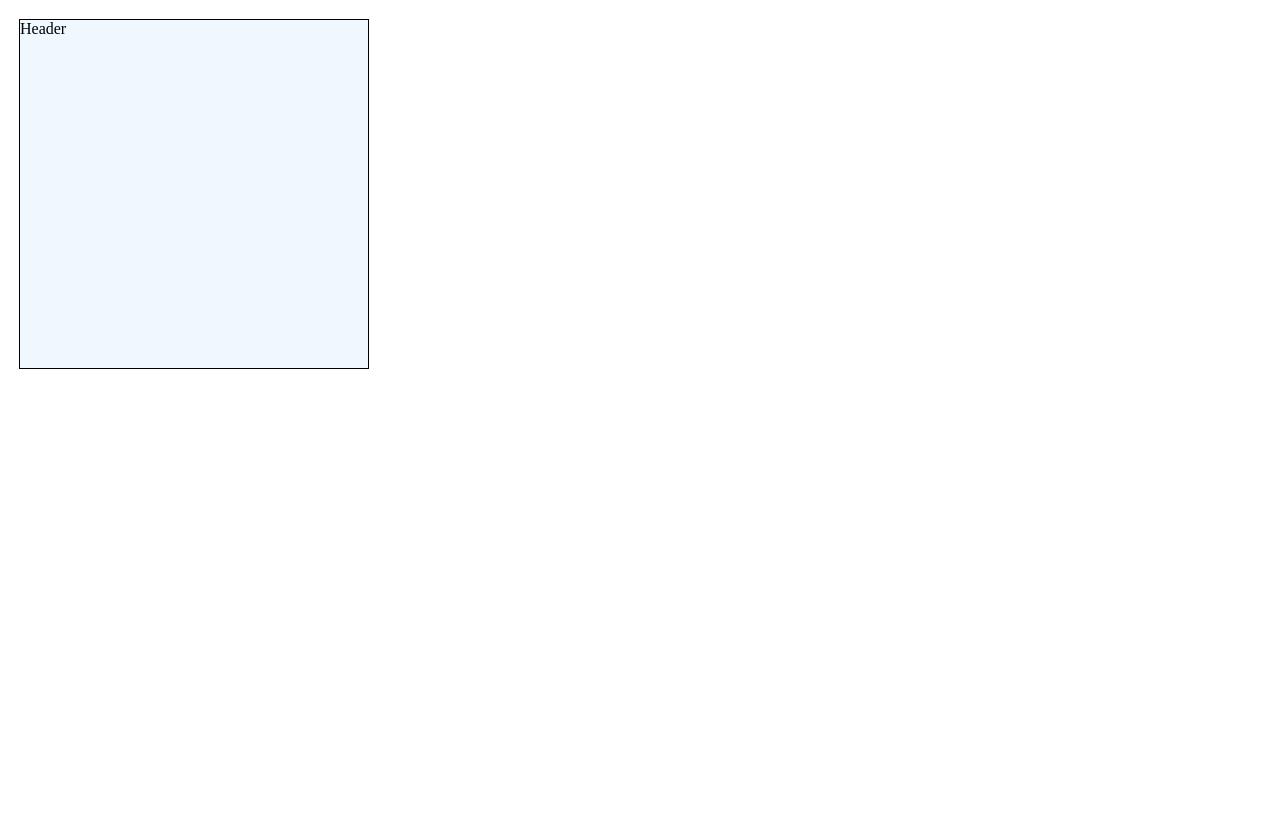
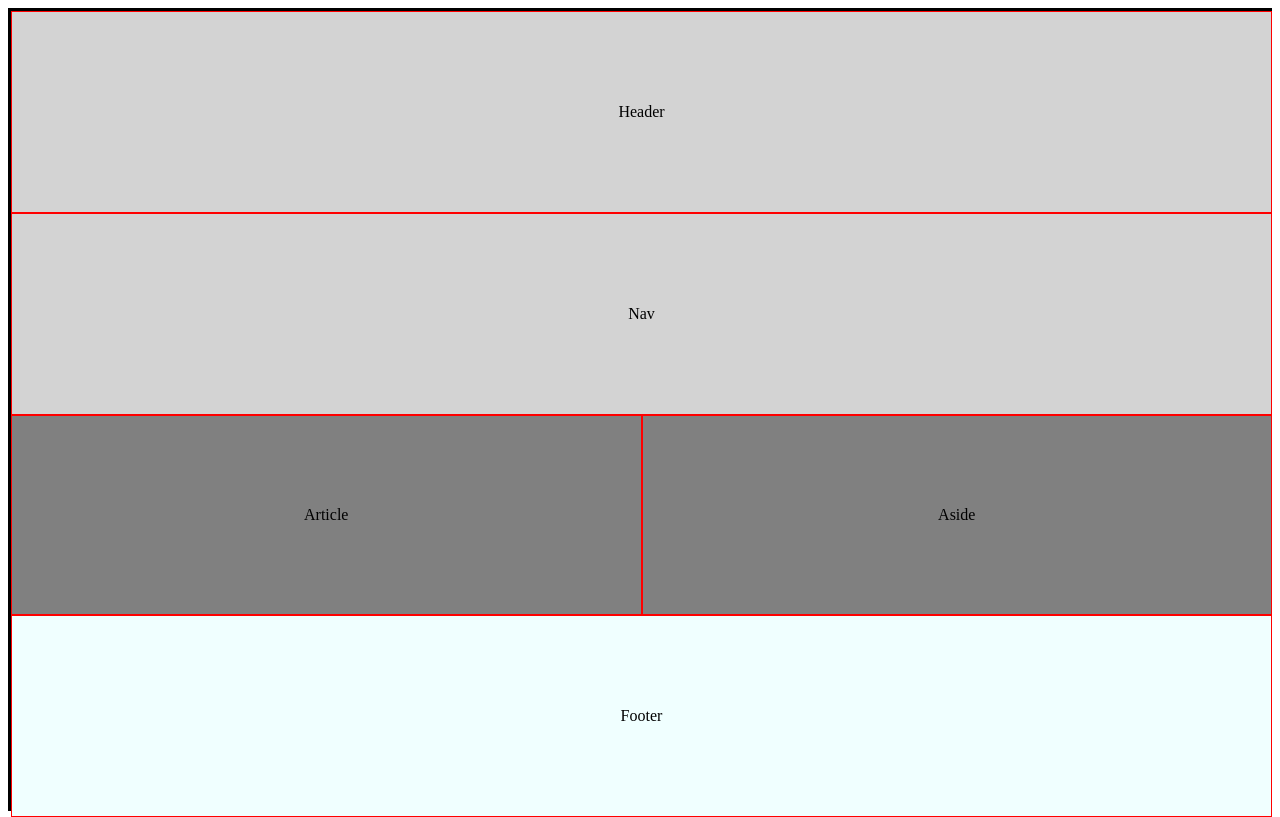
Before and after one commit to phs2201/TIL, a plain HTML site: page 12.5/221205_html2.html in a window 1280 px wide. Drawn offline with Linux system fonts and the light colour scheme; files that its build step writes are made by us from their sources.

Commit message:
day2_css

```diff
--- a/12.5/221205_html2.html
+++ b/12.5/221205_html2.html
@@ -5,29 +5,77 @@
     <meta http-equiv="X-UA-Compatible" content="IE=edge">
     <meta name="viewport" content="width=device-width, initial-scale=1.0">
     <title>Document</title>
-    <link href="styles/style.css" rel="stylesheet" type="text/css">
+    <!-- <link href="style.css" rel="stylesheet" type="text/css"> -->
     <style>
-        *{
-            margin: 0;
-            padding: 0;
+        html {
+            height: 100%;}
+
+        body {
+            height: 100%;
+            border-top: 3px solid black;
+            border-left: 3px solid black;
         }
+        header {
+            height: 25%;
+            background-color: lightgrey;
+            display: flex;
+            align-items: center;
+            justify-content: center;
+            border: 1px solid red;
 
-        .b1 {
-            width: 350px;
-            height: 350px;
-            border: 1px solid #000;
-            background-color: aliceblue;
-            float: left;
-            margin :19px;
-            box-sizing: border-box;
-        }</style>
+
+
+        }
+        nav {
+            height: 25%;
+            background-color: lightgrey;
+            display: flex;
+            align-items: center;
+            justify-content: center;
+            border: 1px solid red;
+
+        }
+        section {
+            height: 25%;
+            background-color: gray;
+            display: flex;
+
+
+        }
+        article {
+            width: 100%;
+            display: flex;
+            align-items: center;
+            justify-content: center;
+            border: 1px solid red;
+        }
+        aside {
+            width: 100%;
+            display: flex;
+            align-items: center;
+            justify-content: center;
+            border: 1px solid red;
+        }
+        footer {
+            height: 25%;
+            background-color: azure;
+            display: flex;
+            align-items: center;
+            justify-content: center;
+            border: 1px solid red;
+
+        }
+    </style>
+
 </head>
 <body>
-    <header>
-    <div id="wrap">
-        <div class="b1">Header</div>
+    <header>Header</header>
+    <nav>Nav</nav>
+    <section>
+        <article>Article</article>
+        <aside>Aside</aside>
+    </section>
+    <footer>Footer</footer>
 
-    </div>
-    </header>
 </body>
 </html>
--- a/12.5/style.css
+++ b/12.5/style.css
@@ -1,3 +1,65 @@
-p {
-    color: red;
-  }
+.container {
+  display:flex;
+}
+
+.item {
+  width: 40px;
+  height:40px;
+  border : 1px solid black;
+}
+
+
+
+header {
+  margin: auto;
+  width: 100%;
+  height: 25vh;
+  background-color: lightgray;
+  display: flex;
+
+  justify-content: center;
+  flex-grow: 1;
+
+  text-align:center
+
+
+
+}
+nav{
+  margin: auto;
+  width: 100%;
+  height: 25vh;
+  background-color: lightgray;
+  display: flex;
+  justify-content: center;
+
+
+}
+article{
+  margin: auto;
+  width: 50%;
+  height: 25vh;
+  background-color: lightgray;
+  justify-content: center;
+  display: flex;
+
+
+}
+aside{
+  margin: auto;
+  width: 50%;
+  height: 25vh;
+  background-color: lightgray;
+  justify-content: center;
+  display: flex;
+
+
+}
+footer{
+  margin: auto;
+  width: 100%;
+  height: 25vh;
+  background-color: lightgray;
+  justify-content: center;
+  display: flex;
+}
```
